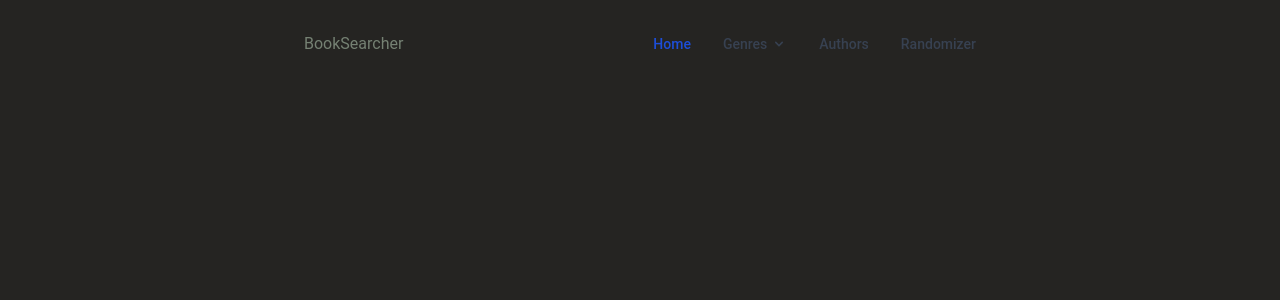
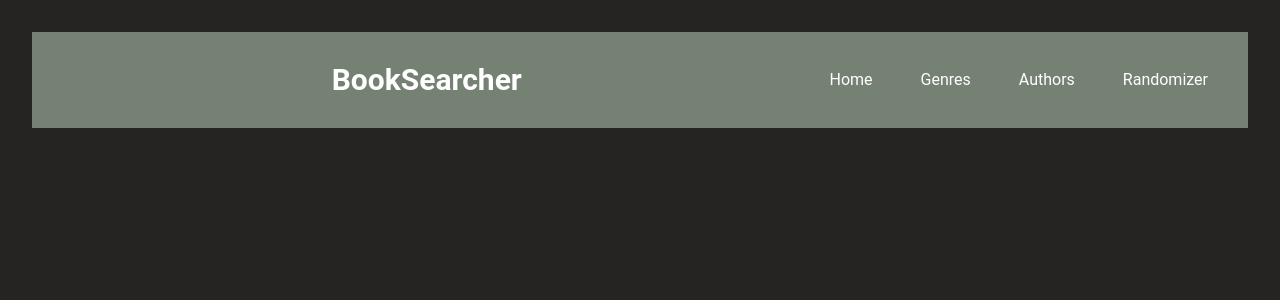
Before and after one commit to av1ad/book-searcher, a React (Vite) app: page / in a window 1280 px wide. Shown: the top 300 px of the page. Built offline with nearby package versions, Linux system fonts and the light colour scheme.

Commit message:
Editing header still

```diff
--- a/package.json
+++ b/package.json
@@ -15,7 +15,9 @@
     "headlessui": "^0.0.0",
     "heroicons": "^2.1.3",
     "react": "^18.2.0",
-    "react-dom": "^18.2.0"
+    "react-dom": "^18.2.0",
+    "react-icons": "^5.2.1",
+    "react-router-dom": "^6.25.1"
   },
   "devDependencies": {
     "@types/react": "^18.2.66",
--- a/src/components/Header.tsx
+++ b/src/components/Header.tsx
@@ -1,133 +1,68 @@
-export default function Header() {
+import React, { useState } from 'react';
+import { AiOutlineClose, AiOutlineMenu } from 'react-icons/ai';
+
+const Header = () => {
+  // State to manage the Header's visibility
+  const [nav, setNav] = useState(false);
+
+  // Toggle function to handle the Header's display
+  const handleNav = () => {
+    setNav(!nav);
+  };
+
+  // Array containing navigation items
+  const navItems = [
+    { id: 1, text: 'Home' },
+    { id: 2, text: 'Genres' },
+    { id: 3, text: 'Authors' },
+    { id: 4, text: 'Randomizer' },
+  ];
+
   return (
-    <div className="max-w-2xl mx-auto">
-      <nav className="border-gray-200">
-        <div className="container mx-auto flex flex-wrap items-center justify-between">
-          <h1>BookSearcher</h1>
-          <button
-            data-collapse-toggle="mobile-menu"
-            type="button"
-            className="md:hidden ml-3 text-gray-400 hover:text-gray-900 focus:outline-none focus:ring-2 focus:ring-blue-300 rounded-lg inline-flex items-center justify-center"
-            aria-controls="mobile-menu-2"
-            aria-expanded="false"
+    <div className='bg-[#758173] flex justify-between items-center h-24 max-w-[1240px] mx-auto px-4 text-white'>
+      {/* Logo */}
+      <h1 className='w-full text-3xl font-bold text-[#FFFFFF]'>BookSearcher</h1>
+
+      {/* Desktop Navigation */}
+      <ul className='hidden md:flex'>
+        {navItems.map(item => (
+          <li
+            key={item.id}
+            className='p-4 hover:bg-[#00df9a] rounded-xl m-2 cursor-pointer duration-300 hover:text-black'
           >
-            <span className="sr-only">Open main menu</span>
-            <svg
-              className="w-6 h-6"
-              fill="currentColor"
-              viewBox="0 0 20 20"
-              xmlns="http://www.w3.org/2000/svg"
-            >
-              <path
-                fill-rule="evenodd"
-                d="M3 5a1 1 0 011-1h12a1 1 0 110 2H4a1 1 0 01-1-1zM3 10a1 1 0 011-1h12a1 1 0 110 2H4a1 1 0 01-1-1zM3 15a1 1 0 011-1h12a1 1 0 110 2H4a1 1 0 01-1-1z"
-                clip-rule="evenodd"
-              ></path>
-            </svg>
-            <svg
-              className="hidden w-6 h-6"
-              fill="currentColor"
-              viewBox="0 0 20 20"
-              xmlns="http://www.w3.org/2000/svg"
-            >
-              <path
-                fill-rule="evenodd"
-                d="M4.293 4.293a1 1 0 011.414 0L10 8.586l4.293-4.293a1 1 0 111.414 1.414L11.414 10l4.293 4.293a1 1 0 01-1.414 1.414L10 11.414l-4.293 4.293a1 1 0 01-1.414-1.414L8.586 10 4.293 5.707a1 1 0 010-1.414z"
-                clip-rule="evenodd"
-              ></path>
-            </svg>
-          </button>
-          <div className="hidden md:block w-full md:w-auto" id="mobile-menu">
-            <ul className="flex-col md:flex-row flex md:space-x-8 mt-4 md:mt-0 md:text-sm md:font-medium">
-              <li>
-                <a
-                  href="#"
-                  className="bg-blue-700 md:bg-transparent text-white block pl-3 pr-4 py-2 md:text-blue-700 md:p-0 rounded focus:outline-none"
-                  aria-current="page"
-                >
-                  Home
-                </a>
-              </li>
-              <li>
-                <button
-                  id="dropdownNavbarLink"
-                  data-dropdown-toggle="dropdownNavbar"
-                  className="text-gray-700 hover:bg-gray-50 border-b border-gray-100 md:hover:bg-transparent md:border-0 pl-3 pr-4 py-2 md:hover:text-blue-700 md:p-0 font-medium flex items-center justify-between w-full md:w-auto"
-                >
-                  Genres{" "}
-                  <svg
-                    className="w-4 h-4 ml-1"
-                    fill="currentColor"
-                    viewBox="0 0 20 20"
-                    xmlns="http://www.w3.org/2000/svg"
-                  >
-                    <path
-                      fill-rule="evenodd"
-                      d="M5.293 7.293a1 1 0 011.414 0L10 10.586l3.293-3.293a1 1 0 111.414 1.414l-4 4a1 1 0 01-1.414 0l-4-4a1 1 0 010-1.414z"
-                      clip-rule="evenodd"
-                    ></path>
-                  </svg>
-                </button>
-                <div
-                  id="dropdownNavbar"
-                  className="hidden bg-white text-base z-10 list-none divide-y divide-gray-100 rounded shadow my-4 w-44"
-                >
-                  <ul className="py-1" aria-labelledby="dropdownLargeButton">
-                    <li>
-                      <a
-                        href="#"
-                        className="text-sm hover:bg-gray-100 text-gray-700 block px-4 py-2"
-                      >
-                        Dashboard
-                      </a>
-                    </li>
-                    <li>
-                      <a
-                        href="#"
-                        className="text-sm hover:bg-gray-100 text-gray-700 block px-4 py-2"
-                      >
-                        Genre
-                      </a>
-                    </li>
-                    <li>
-                      <a
-                        href="#"
-                        className="text-sm hover:bg-gray-100 text-gray-700 block px-4 py-2"
-                      >
-                        Earnings
-                      </a>
-                    </li>
-                  </ul>
-                  <div className="py-1">
-                    <a
-                      href="#"
-                      className="text-sm hover:bg-gray-100 text-gray-700 block px-4 py-2"
-                    >
-                      Sign out
-                    </a>
-                  </div>
-                </div>
-              </li>
-              <li>
-                <a
-                  href="#"
-                  className="text-gray-700 hover:bg-gray-50 border-b border-gray-100 md:hover:bg-transparent md:border-0 block pl-3 pr-4 py-2 md:hover:text-blue-700 md:p-0"
-                >
-                  Authors
-                </a>
-              </li>
-              <li>
-                <a
-                  href="#"
-                  className="text-gray-700 hover:bg-gray-50 border-b border-gray-100 md:hover:bg-transparent md:border-0 block pl-3 pr-4 py-2 md:hover:text-blue-700 md:p-0"
-                >
-                  Randomizer
-                </a>
-              </li>
-            </ul>
-          </div>
-        </div>
-      </nav>
+            {item.text}
+          </li>
+        ))}
+      </ul>
+
+      {/* Mobile Navigation Icon */}
+      <div onClick={handleNav} className='block md:hidden'>
+        {nav ? <AiOutlineClose size={20} /> : <AiOutlineMenu size={20} />}
+      </div>
+
+      {/* Mobile Navigation Menu */}
+      <ul
+        className={
+          nav
+            ? 'fixed md:hidden left-0 top-0 w-[60%] h-full border-r border-r-gray-900 bg-[#000300] ease-in-out duration-500'
+            : 'ease-in-out w-[60%] duration-500 fixed top-0 bottom-0 left-[-100%]'
+        }
+      >
+        {/* Mobile Logo */}
+        <h1 className='w-[90%] text-3xl font-bold text-[#FFFFFF] m-4'>BookSearcher</h1>
+
+        {/* Mobile Navigation Items */}
+        {navItems.map(item => (
+          <li
+            key={item.id}
+            className='p-4 border-b rounded-xl hover:bg-[#00df9a] duration-300 hover:text-black cursor-pointer border-gray-600'
+          >
+            {item.text}
+          </li>
+        ))}
+      </ul>
     </div>
   );
-}
+};
+
+export default Header;
```
Also changed, not shown: 1 other file (tests, documents, lock files or other folders).
